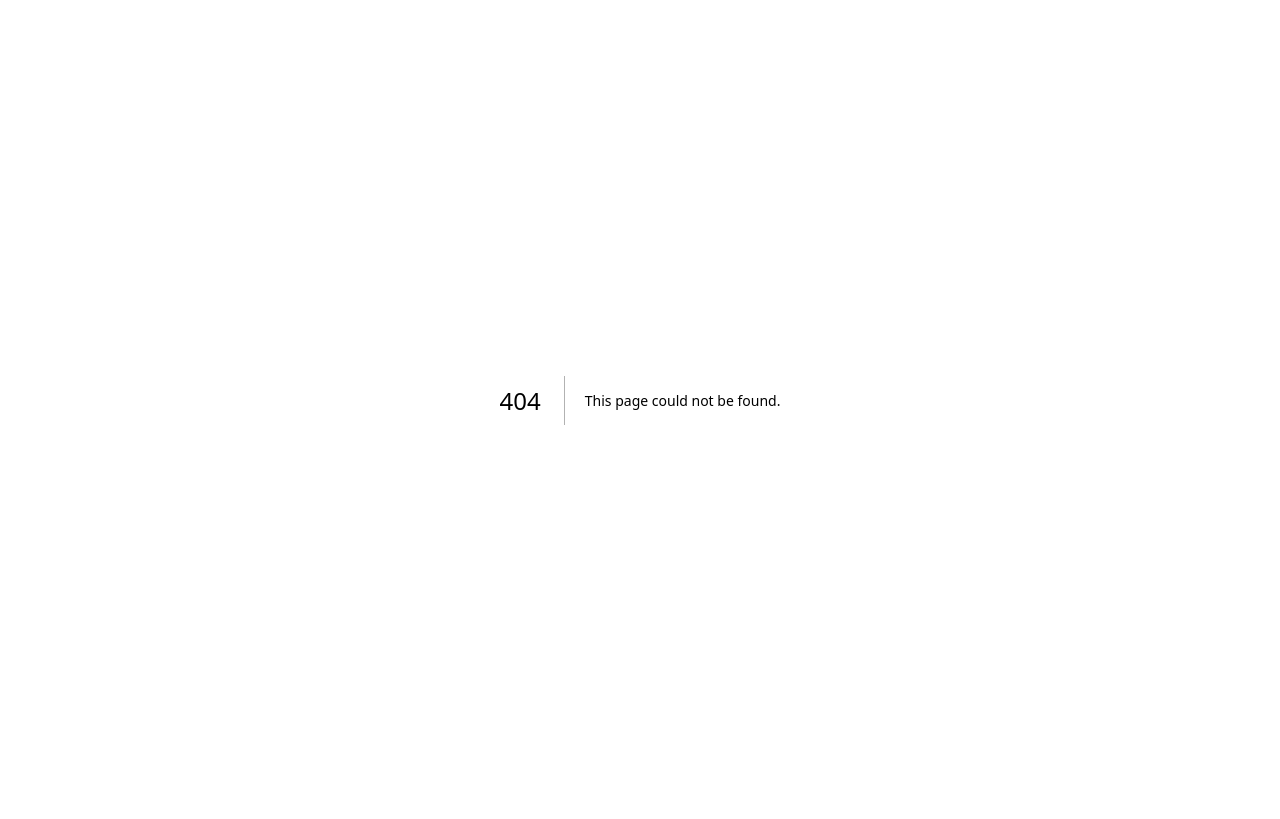
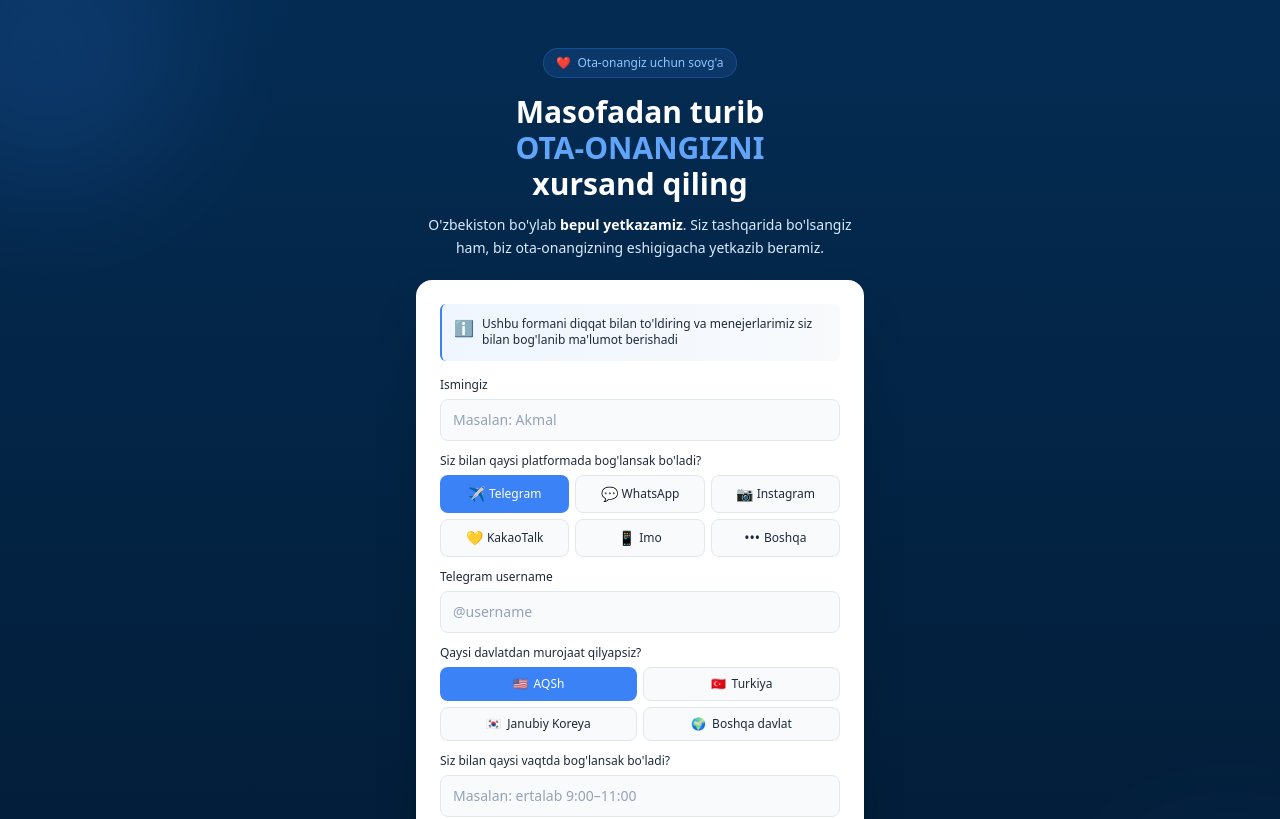
Before and after one commit to sherzodbest80-rgb/massajor, a Next.js app: page /forma in a window 1280 px wide. Before the commit this address had no page. Shown: the top 819 px of the page. Built offline with nearby package versions, Linux system fonts and the light colour scheme.

Commit message:
Create page.tsx
Forma sahifasi qo'shildi

```diff
--- /dev/null
+++ b/app/forma/page.tsx
@@ -0,0 +1,27 @@
+import { Suspense } from "react";
+import type { Metadata } from "next";
+import InternationalLeadForm from "@/components/InternationalLeadForm";
+
+export const metadata: Metadata = {
+  title: "Ota-onangizni xursand qiling | Massajor",
+  description:
+    "Masofadan turib ota-onangizni xursand qiling. O'zbekiston bo'ylab bepul yetkazib berish.",
+  robots: {
+    index: false,
+    follow: false,
+  },
+};
+
+export default function FormaPage() {
+  return (
+    <Suspense
+      fallback={
+        <div className="min-h-screen bg-[#042C53] flex items-center justify-center text-white">
+          Yuklanmoqda...
+        </div>
+      }
+    >
+      <InternationalLeadForm />
+    </Suspense>
+  );
+}
```
